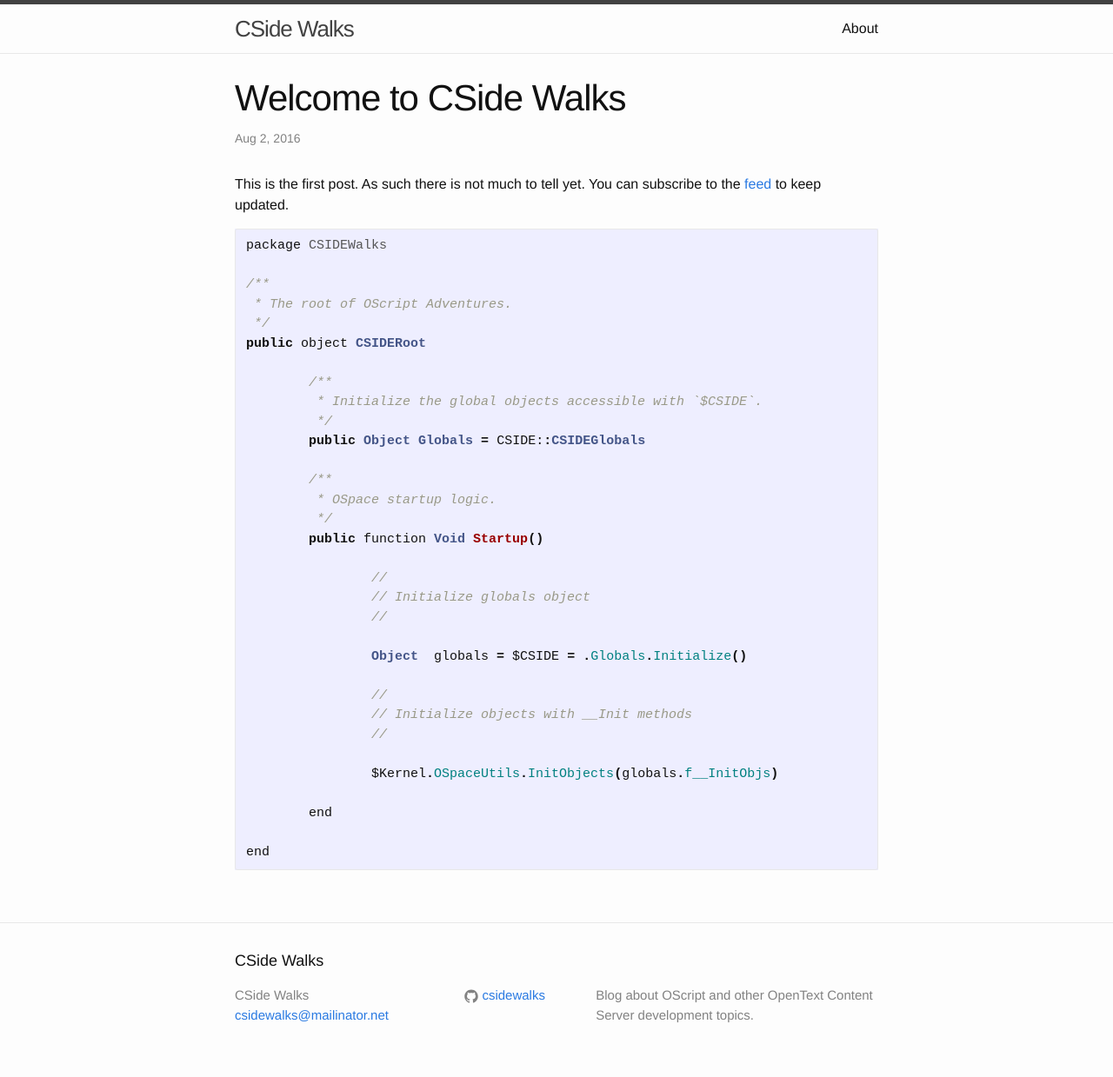
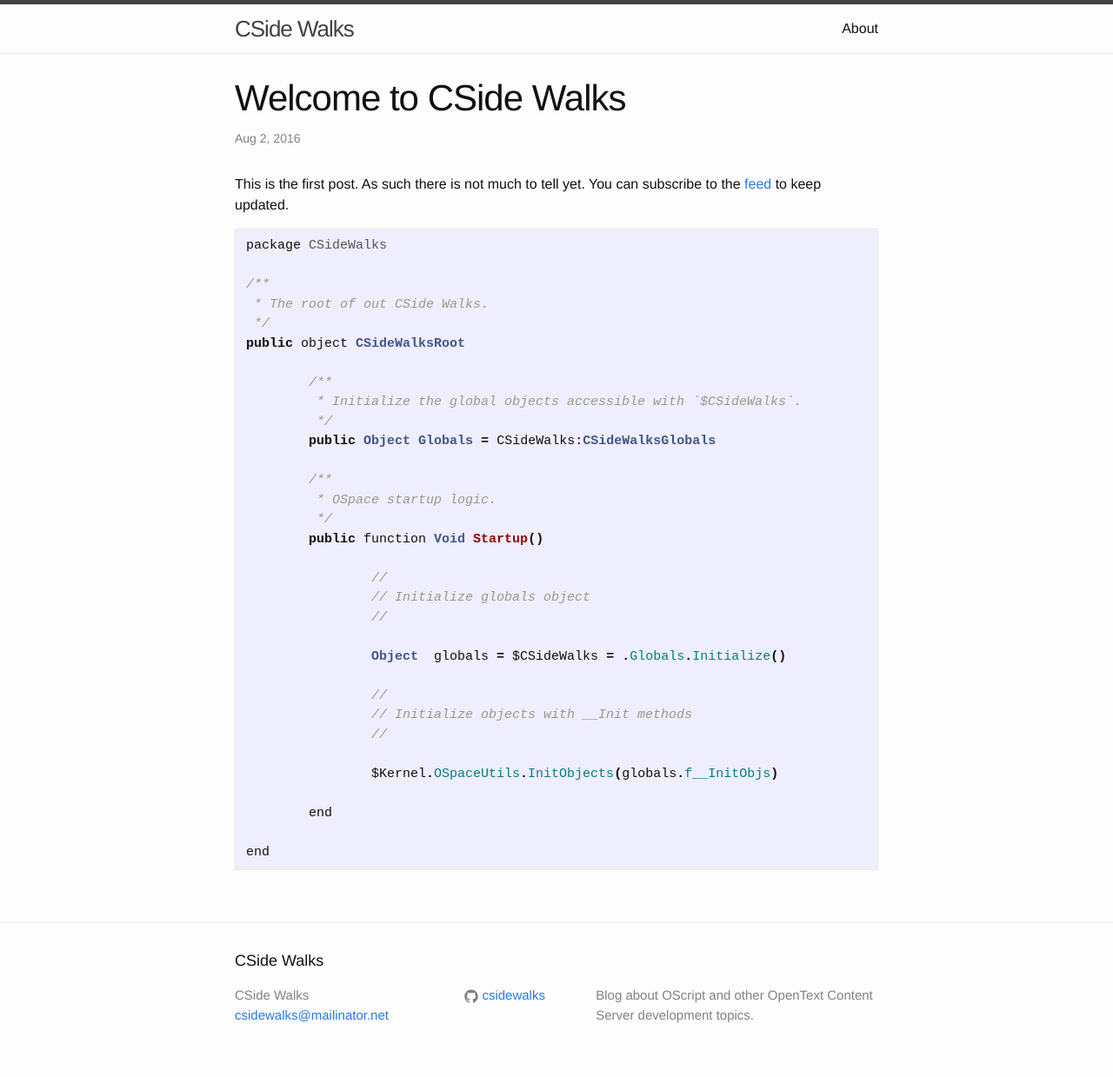
Before and after one commit to csidewalks/csidewalks.github.io, a Jekyll site: the page built from _posts/2016-08-02-welcome-to-cside-walks.md, in a window 1280 px wide. Shown: the whole page at 87% size. Built offline with Jekyll 4.4.1, drawn with Linux system fonts in a browser that asks for light colours.

Commit message:
Removed last references to initial and unused name.

````diff
--- a/_posts/2016-08-02-welcome-to-cside-walks.md
+++ b/_posts/2016-08-02-welcome-to-cside-walks.md
@@ -7,17 +7,17 @@ date:   2016-08-02 14:00:00 +0100
 This is the first post. As such there is not much to tell yet. You can subscribe to the [feed] to keep updated.
 
 ``` java
-package CSIDEWalks
+package CSideWalks
 
 /**
- * The root of OScript Adventures.
+ * The root of out CSide Walks.
  */
-public object CSIDERoot
+public object CSideWalksRoot
 
 	/**
-	 * Initialize the global objects accessible with `$CSIDE`.
+	 * Initialize the global objects accessible with `$CSideWalks`.
 	 */
-	public Object Globals = CSIDE::CSIDEGlobals
+	public Object Globals = CSideWalks:CSideWalksGlobals
 
 	/**
 	 * OSpace startup logic.
@@ -28,7 +28,7 @@ public object CSIDERoot
 		// Initialize globals object
 		//
 
-		Object	globals = $CSIDE = .Globals.Initialize()
+		Object	globals = $CSideWalks = .Globals.Initialize()
 
 		//
 		// Initialize objects with __Init methods
````
